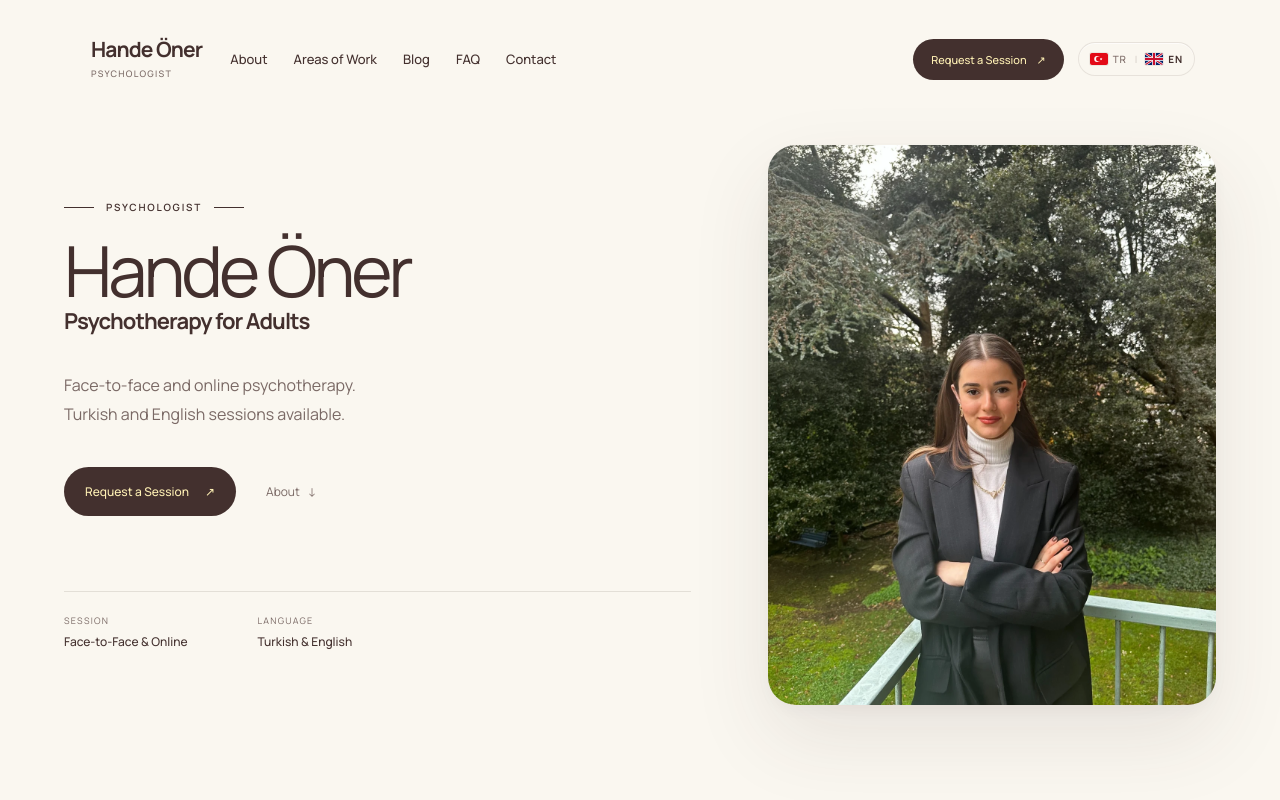
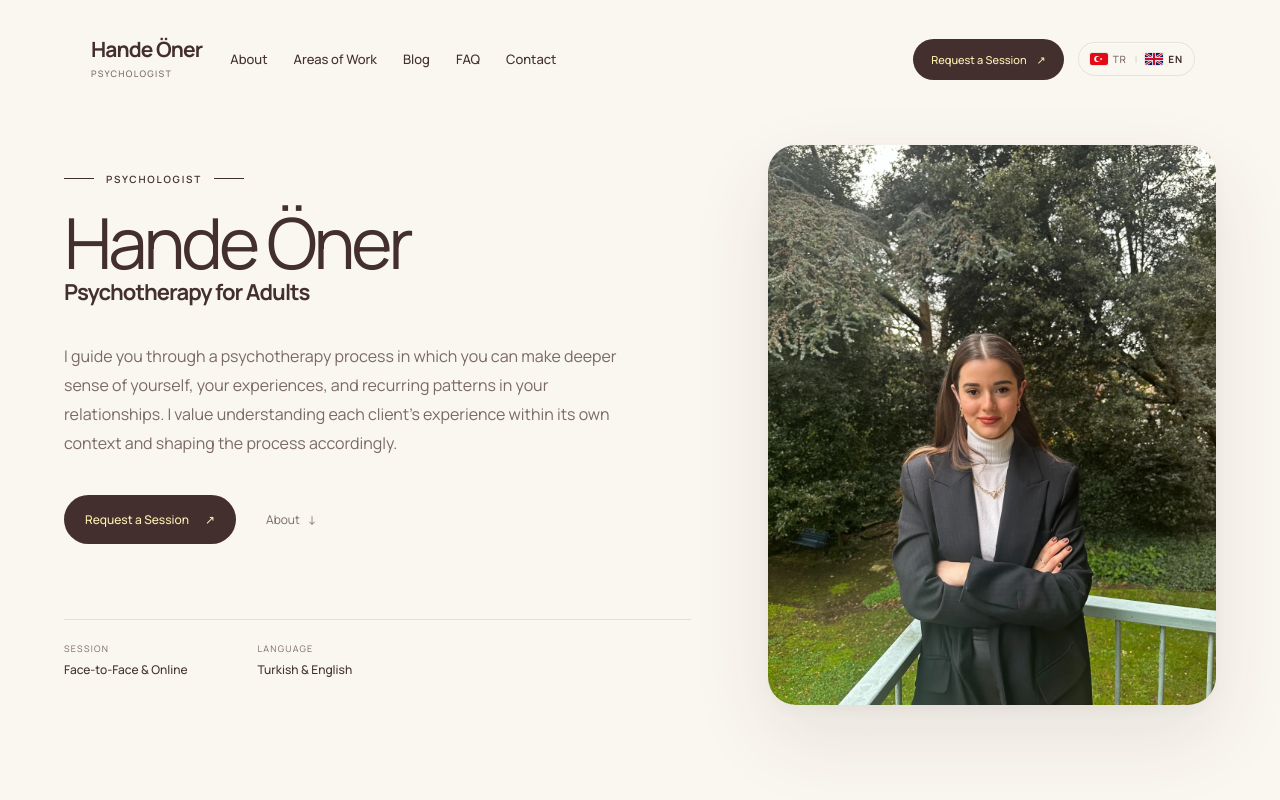
Before and after one commit to yildizberkin/hande-oner-web, a Next.js app: page /en in a window 1280 px wide. Shown: the top 800 px of the page. Built offline with nearby package versions, Linux system fonts and the light colour scheme; no server answers.

Commit message:
Update bilingual hero copy

```diff
--- a/app/en/page.tsx
+++ b/app/en/page.tsx
@@ -434,9 +434,11 @@ export default function Home() {
           </p>
 
           <p className="hero-description reveal reveal-4">
-            Face-to-face and online psychotherapy.
-            <br />
-            Turkish and English sessions available.
+            I guide you through a psychotherapy process in which you can make
+            deeper sense of yourself, your experiences, and recurring patterns
+            in your relationships. I value understanding each client&apos;s
+            experience within its own context and shaping the process
+            accordingly.
           </p>
 
           <div className="hero-actions reveal reveal-5">
```
Also changed, not shown: app/page.tsx (+4 -3 lines).
